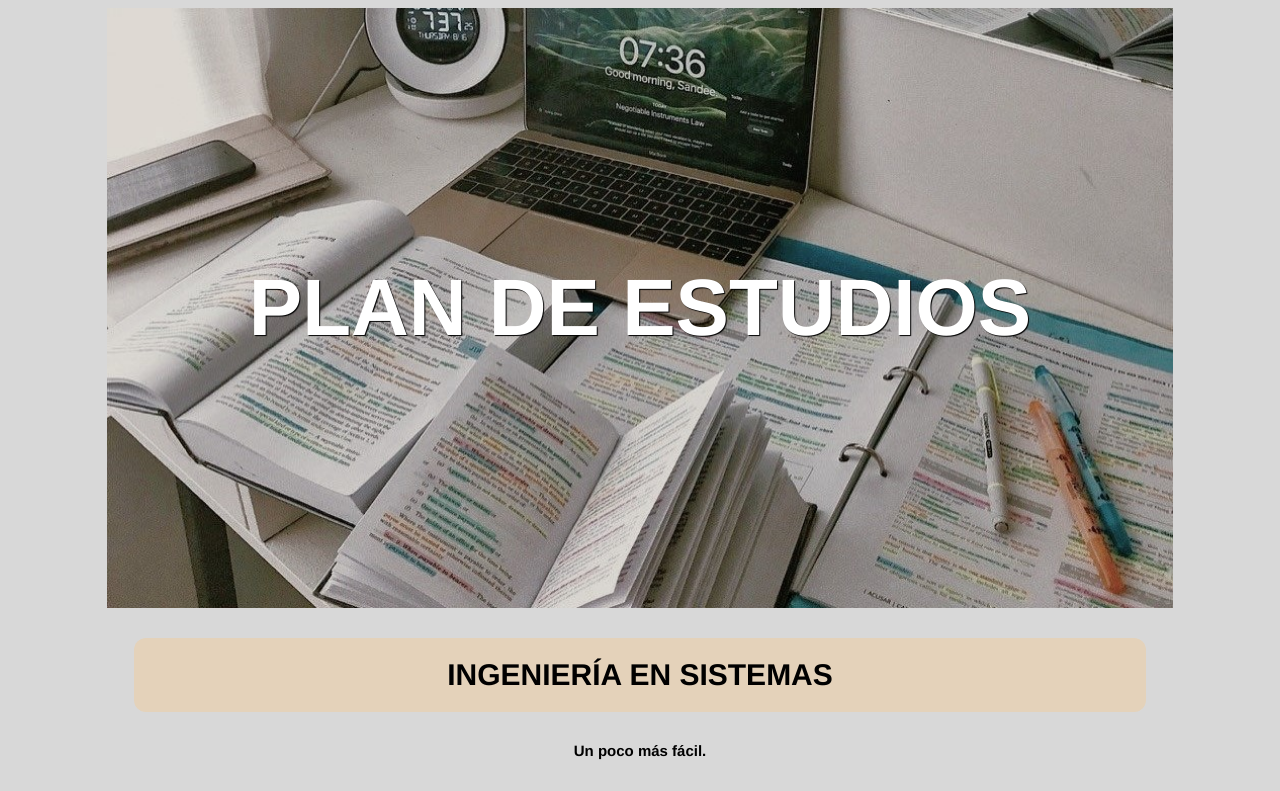
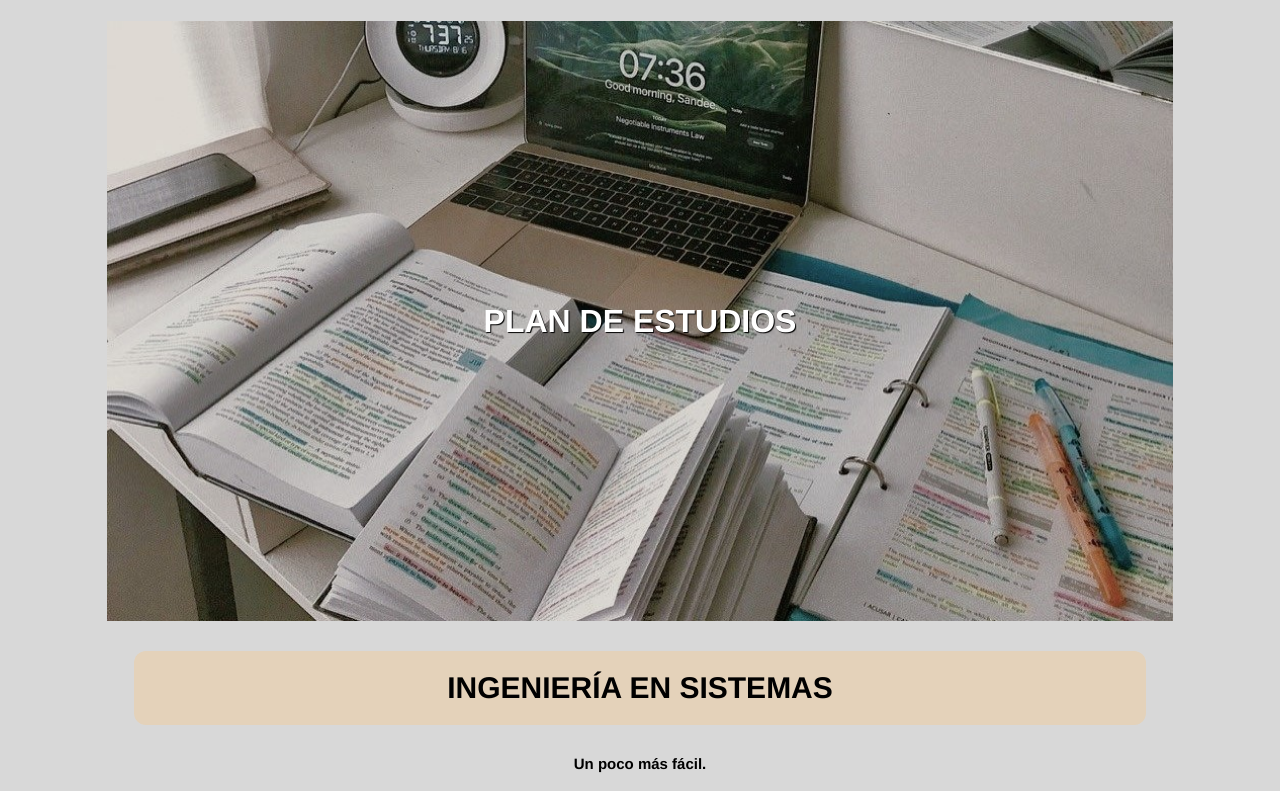
Before and after one commit to OrianaCastroE/Plan-de-estudios, a plain HTML site: page index.html in a window 1280 px wide. Shown: the top 791 px of the page. Drawn offline with Linux system fonts and the light colour scheme.

Commit message:
fix: inicio

```diff
--- a/css/style.css
+++ b/css/style.css
@@ -27,7 +27,7 @@ h2 {
     font-family: "Helvetica";
 }
 
-.inicio {
+.h1 {
     color: #ffffff;
     font-weight: bold;
     display: flex;
--- a/index.html
+++ b/index.html
@@ -8,7 +8,7 @@
 </head>
 
 <head class="head">
-    <div id="inicio" class="inicio fondo">PLAN DE ESTUDIOS</div>
+    <h1 id="inicio" class="h1 fondo">PLAN DE ESTUDIOS</h1>
 </head>
 
 
```
